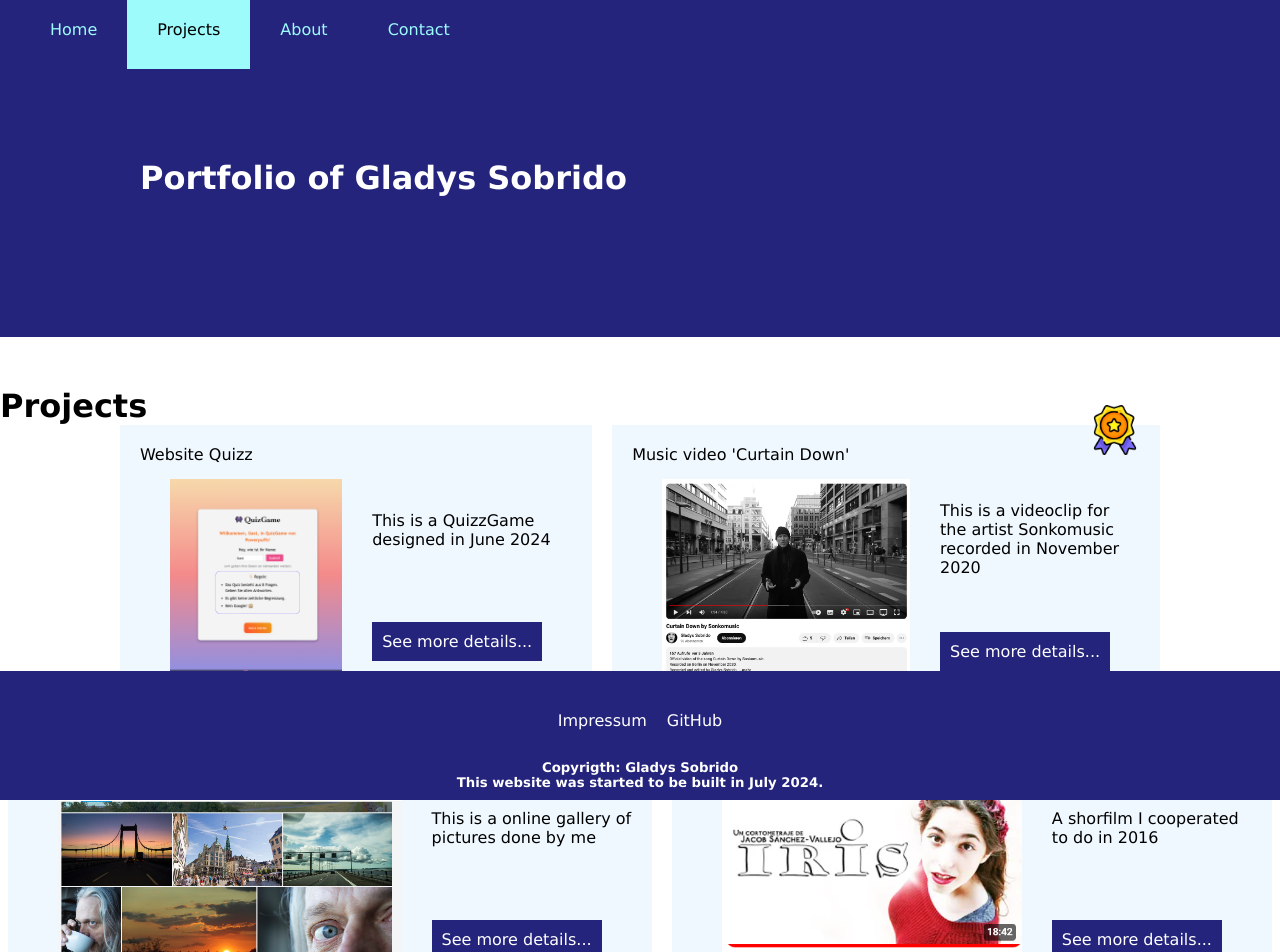
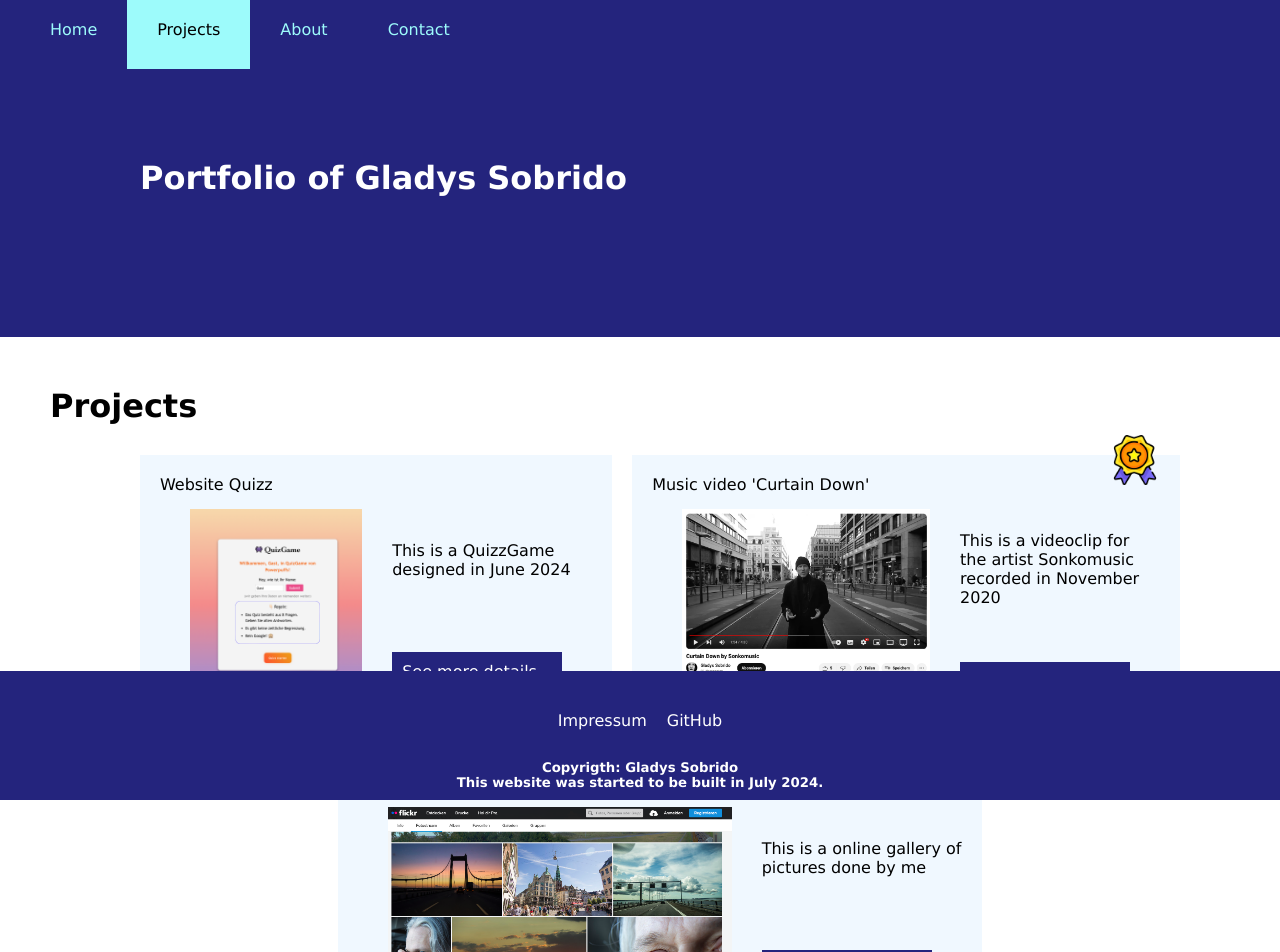
Before and after one commit to GladysSobrido/portfolio-react, a React (Vite) app: page /projects in a window 1280 px wide. Shown: the top 952 px of the page. Built offline with nearby package versions, Linux system fonts and the light colour scheme.

Commit message:
tasks completed

```diff
--- a/src/index.css
+++ b/src/index.css
@@ -4,8 +4,8 @@
 }
 main {
   padding: 0px;
-  margin: 50px auto;
-  margin-bottom: 100px;
+  margin: 50px 10px 100px 50px;
+
   max-width: 1300px;
   font-size: 1em;
 }
--- a/src/pages/Projects.module.css
+++ b/src/pages/Projects.module.css
@@ -6,4 +6,6 @@
   flex-direction: row;
   justify-content: center;
   align-items: center;
+  margin-top: 30px;
+  margin-bottom: 200px;
 }
```
